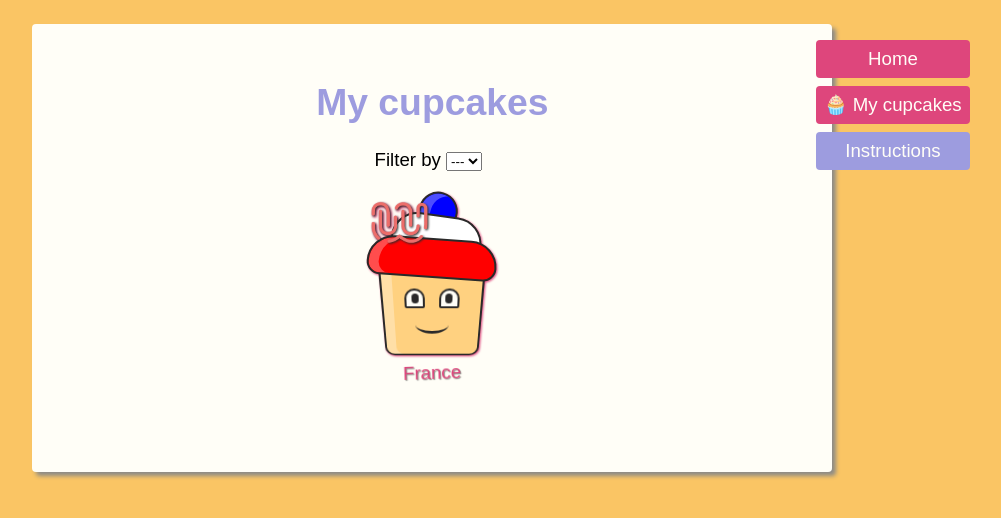
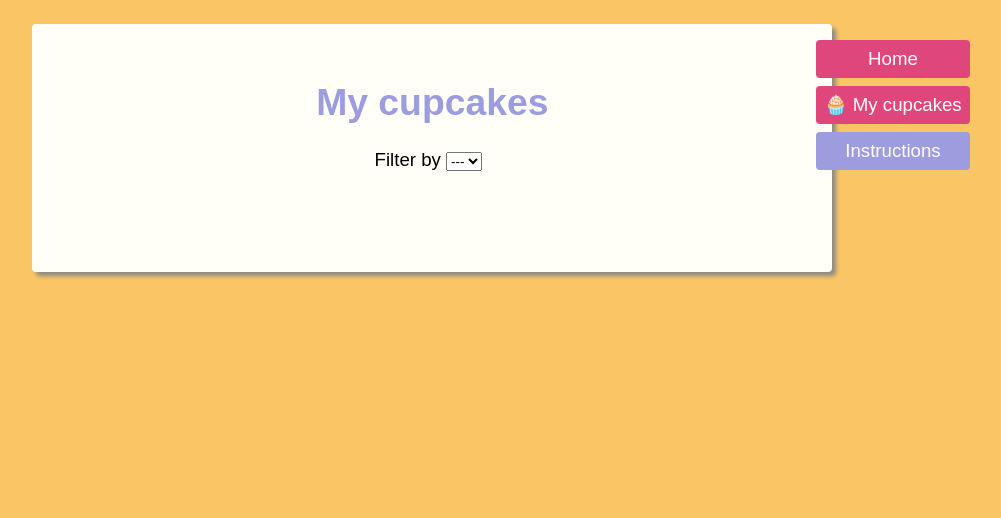
Before and after one commit to WildCodeSchool-2024-09/JS-Lyon-jaune-checkpoint-2, a React (Vite) app in the folder client/: page /cupcakes in a window 1280 px wide. Shown: the top 518 px of the page, without its empty margins (139-1140 px from the left). Built offline with nearby package versions, Linux system fonts and the light colour scheme.

Commit message:
étape 1

```diff
--- a/client/src/pages/CupcakeList.tsx
+++ b/client/src/pages/CupcakeList.tsx
@@ -1,35 +1,43 @@
-import Cupcake from "../components/Cupcake";
+// import {
+//  useEffect,
+//   useState,
+// } from "react";
+import type { CupcakeProps } from "../components/Cupcake";
+
+export interface Cupcake {
+  cupcakes: CupcakeProps[];
+}
 
 /* ************************************************************************* */
-const sampleCupcakes = [
-  {
-    id: 10,
-    accessory_id: "4",
-    accessory: "wcs",
-    color1: "blue",
-    color2: "white",
-    color3: "red",
-    name: "France",
-  },
-  {
-    id: 11,
-    accessory_id: "4",
-    accessory: "wcs",
-    color1: "yellow",
-    color2: "red",
-    color3: "black",
-    name: "Germany",
-  },
-  {
-    id: 27,
-    accessory_id: "5",
-    accessory: "christmas-candy",
-    color1: "yellow",
-    color2: "blue",
-    color3: "blue",
-    name: "Sweden",
-  },
-];
+// const sampleCupcakes = [
+//   {
+//     id: 10,
+//     accessory_id: "4",
+//     accessory: "wcs",
+//     color1: "blue",
+//     color2: "white",
+//     color3: "red",
+//     name: "France",
+//   },
+//   {
+//     id: 11,
+//     accessory_id: "4",
+//     accessory: "wcs",
+//     color1: "yellow",
+//     color2: "red",
+//     color3: "black",
+//     name: "Germany",
+//   },
+//   {
+//     id: 27,
+//     accessory_id: "5",
+//     accessory: "christmas-candy",
+//     color1: "yellow",
+//     color2: "blue",
+//     color3: "blue",
+//     name: "Sweden",
+//   },
+// ];
 
 // type CupcakeArray = typeof sampleCupcakes;
 
@@ -38,11 +46,16 @@ const sampleCupcakes = [
 /* ************************************************************************* */
 
 function CupcakeList() {
-  // Step 1: get all cupcakes (with useEffect)
-
   // Step 3: get all accessories
 
   // Step 5: create filter state
+
+  // const [data, setData] = useState<Cupcake[] | null > (null);
+  // useEffect(() => {
+  //   fetch("http://localhost:3310/api/cupcakes")
+  //     .then(response => response.json())
+  //     .then(data => setData(data));
+  // }, []);
 
   return (
     <>
@@ -57,11 +70,14 @@ function CupcakeList() {
           </select>
         </label>
       </form>
+
+      {/* <ul>{data.map((cupcake) => (<li key={cupcake.id}>{cupcake.name}</li>))}</ul> */}
+
       <ul className="cupcake-list" id="cupcake-list">
         {/* Step 2: repeat this block for each cupcake */}
         {/* Step 5: filter cupcakes before repeating */}
         <li className="cupcake-item">
-          <Cupcake data={sampleCupcakes[0]} />
+          {/* <Cupcake data={sampleCupcakes[0]} /> */}
         </li>
         {/* end of block */}
       </ul>
--- a/client/src/pages/Home.tsx
+++ b/client/src/pages/Home.tsx
@@ -16,9 +16,7 @@ function Home() {
   return (
     <>
       <h1>Cupcake Union</h1>
-      <div className="home-cupcake">
-        <Cupcake data={sampleData} />
-      </div>
+      <div className="home-cupcake">{/* <Cupcake data={sampleData} /> */}</div>
       <div className="home-content">
         <p>
           Welcome to the Cupcake Union 🧁 <br />
```
